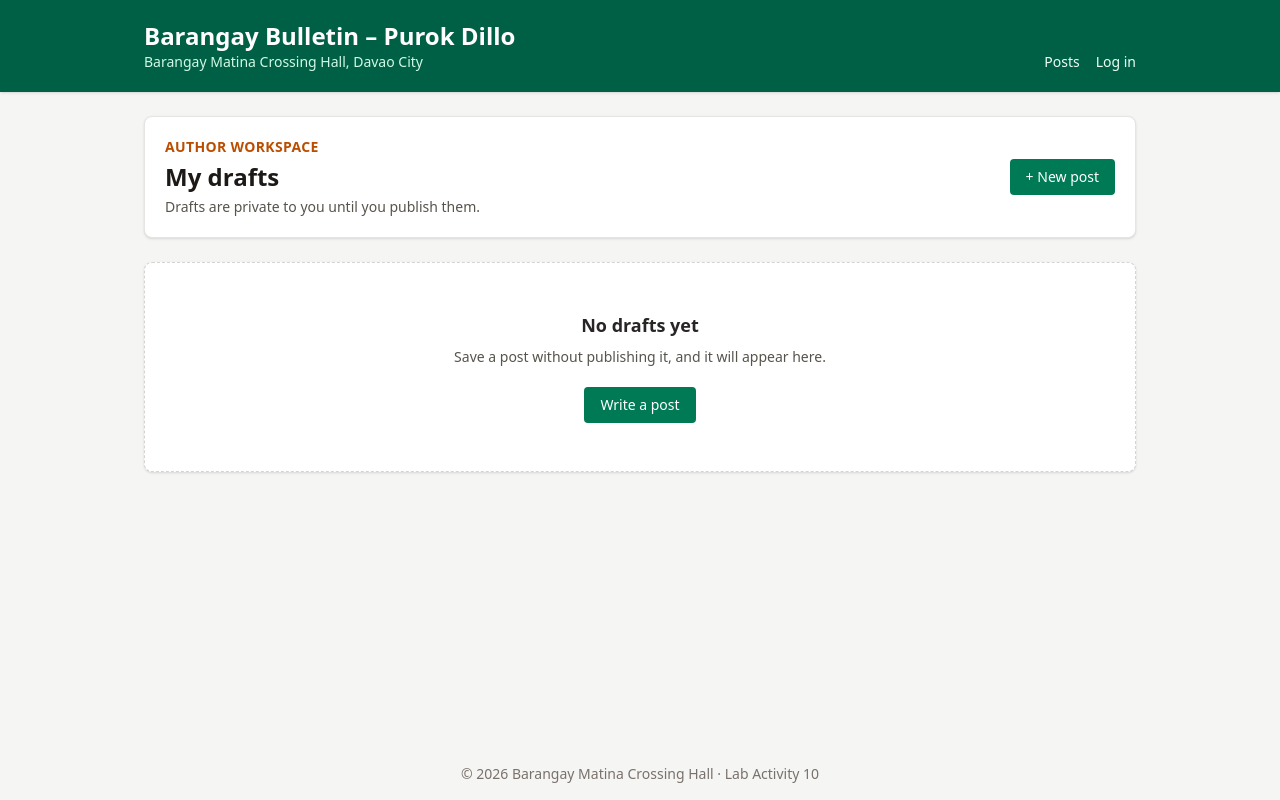
After one commit to HenriDillo/LabActivity11-Dillo, a Laravel app: template resources/views/posts/drafts.blade.php in a window 1280 px wide. The commit adds this page. Run offline with Laravel 12, Linux system fonts and the light colour scheme; the template is opened without the code that fills it, so the values that code supplies are empty; style sheets or scripts are compiled from the project's sources.

Commit message:
labact11

```diff
--- a/resources/views/layouts/app.blade.php
+++ b/resources/views/layouts/app.blade.php
@@ -16,6 +16,7 @@
                     <a href="{{ route('posts.index') }}" class="hover:text-white">Posts</a>
                     @auth
                         @if (Auth::user()->author)
+                            <a href="{{ route('posts.drafts') }}" class="hover:text-white">My drafts</a>
                             <a href="{{ route('posts.create') }}" class="hover:text-white">New post</a>
                         @endif
                         <form method="POST" action="{{ route('logout') }}" class="inline">
--- /dev/null
+++ b/resources/views/posts/drafts.blade.php
@@ -0,0 +1,61 @@
+@extends('layouts.app')
+
+@section('title', 'My Drafts – Barangay Bulletin – Purok Dillo')
+
+@section('content')
+    <div class="mb-6 flex flex-col gap-4 rounded-lg border border-stone-200 bg-white p-5 shadow-sm sm:flex-row sm:items-center sm:justify-between">
+        <div>
+            <p class="text-sm font-semibold uppercase tracking-wide text-amber-700">Author workspace</p>
+            <h1 class="mt-1 text-2xl font-bold text-stone-900">My drafts</h1>
+            <p class="mt-1 text-sm text-stone-600">Drafts are private to you until you publish them.</p>
+        </div>
+        <a href="{{ route('posts.create') }}" class="inline-flex items-center justify-center rounded bg-emerald-700 px-4 py-2 text-sm text-white hover:bg-emerald-800">
+            + New post
+        </a>
+    </div>
+
+    @if ($posts->isEmpty())
+        <div class="rounded-lg border border-dashed border-stone-300 bg-white px-6 py-12 text-center shadow-sm">
+            <h2 class="text-lg font-semibold text-stone-800">No drafts yet</h2>
+            <p class="mt-2 text-sm text-stone-600">Save a post without publishing it, and it will appear here.</p>
+            <a href="{{ route('posts.create') }}" class="mt-5 inline-flex rounded bg-emerald-700 px-4 py-2 text-sm text-white hover:bg-emerald-800">
+                Write a post
+            </a>
+        </div>
+    @else
+        <div class="mb-3 text-sm text-stone-500">
+            {{ $posts->total() }} {{ $posts->total() === 1 ? 'draft' : 'drafts' }}
+        </div>
+
+        <div class="grid gap-4 md:grid-cols-2">
+            @foreach ($posts as $post)
+                <article class="rounded-lg border border-amber-200 bg-white p-5 shadow-sm">
+                    <div class="flex flex-wrap items-center gap-2">
+                        <span class="rounded bg-amber-100 px-2 py-0.5 text-xs font-semibold text-amber-800">Draft</span>
+                        <span class="rounded bg-emerald-100 px-2 py-0.5 text-xs font-semibold text-emerald-800">{{ $post->category }}</span>
+                    </div>
+
+                    <h2 class="mt-3 text-lg font-semibold text-stone-900">{{ $post->title }}</h2>
+                    <p class="mt-1 text-xs text-stone-500">Last saved {{ $post->updated_at->diffForHumans() }}</p>
+                    <p class="mt-3 line-clamp-3 text-sm leading-6 text-stone-600">{{ $post->body }}</p>
+
+                    @if ($post->tags->isNotEmpty())
+                        <div class="mt-3 flex flex-wrap gap-2">
+                            @foreach ($post->tags as $tag)
+                                <span class="badge">{{ $tag->name }}</span>
+                            @endforeach
+                        </div>
+                    @endif
+
+                    <div class="mt-4 border-t border-stone-200 pt-4">
+                        <a href="{{ route('posts.edit', $post) }}" class="font-semibold text-emerald-800 hover:underline">
+                            Continue editing &amp; publish
+                        </a>
+                    </div>
+                </article>
+            @endforeach
+        </div>
+
+        <div class="mt-6">{{ $posts->links() }}</div>
+    @endif
+@endsection
--- a/routes/web.php
+++ b/routes/web.php
@@ -16,8 +16,11 @@ Route::middleware('guest')->group(function () {
 Route::middleware('auth')->group(function () {
     Route::post('/logout', [AuthController::class, 'logout'])->name('logout');
 
+    Route::get('/posts/drafts', [PostController::class, 'drafts'])->name('posts.drafts');
     Route::get('/posts/create', [PostController::class, 'create'])->name('posts.create');
+    Route::get('/posts/{post}/edit', [PostController::class, 'edit'])->name('posts.edit');
     Route::post('/posts', [PostController::class, 'store'])->name('posts.store');
+    Route::put('/posts/{post}', [PostController::class, 'update'])->name('posts.update');
     Route::post('/posts/{post}/comments', [CommentController::class, 'store'])->name('comments.store');
 });
 
```
Also changed, not shown: app/Http/Controllers/PostController.php (+56 -2 lines), database/seeders/PostSeeder.php (+4 -3 lines), resources/views/posts/create.blade.php (+17 -9 lines), README.md.
